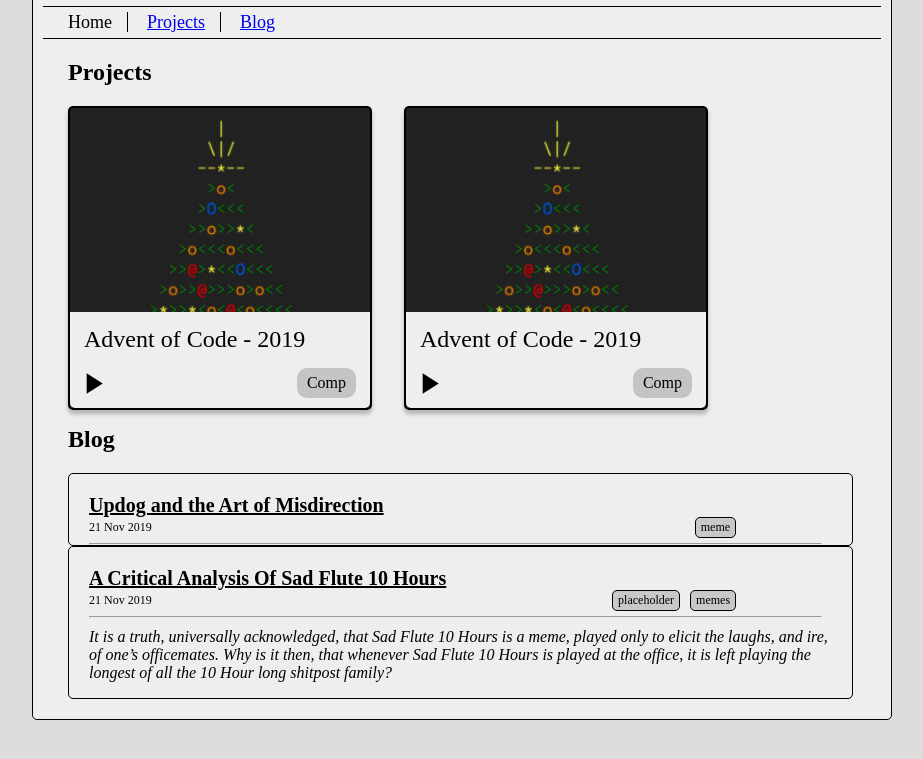
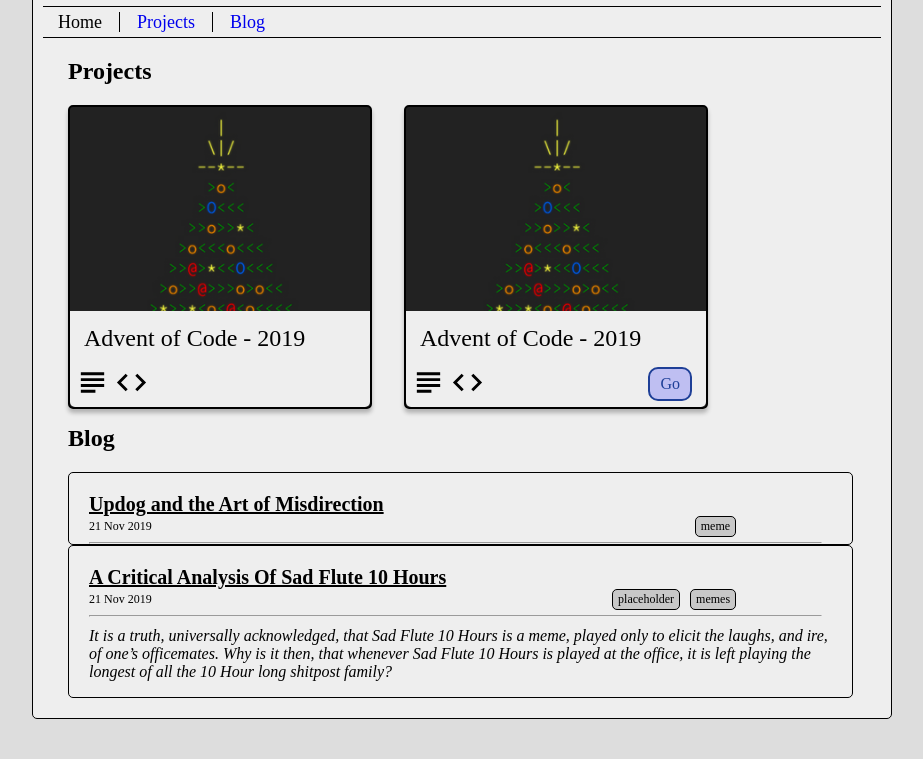
Before and after one commit to TateKennington/personal-website, a Jekyll site: the page built from index.html, in a window 1280 px wide, cut to the strip 125-884 px from the top of the page. Shown: the whole strip, without its empty margins (178-1101 px from the left). Built offline with Jekyll 4.4.1, drawn with Linux system fonts in a browser that asks for light colours.

Commit message:
Implement project links, nav, and started tags

```diff
--- a/_includes/header.html
+++ b/_includes/header.html
@@ -1,11 +1,39 @@
 <header>
     <div class="c-hero">
-        <h1>Tate<br />Kennington</h1>
+        <a href="/index.html">
+            <h1>Tate<br />Kennington</h1>
+        </a>
         <img src="https://placekitten.com/600/100" />
     </div>
     <nav>
-        <a>Home</a>
-        <a href="/projects.html">Projects</a>
-        <a href="/blog.html">Blog</a>
+        {% if page.name != "index.html" %}
+        <a href="/index.html">
+            <p>Home</p>
+        </a>
+        {%else%}
+        <a>
+            <p>Home</p>
+        </a>
+        {%endif%}
+        <div class="divider"></div>
+        {% if page.name != "projects.html" %}
+        <a href="/projects.html">
+            <p>Projects</p>
+        </a>
+        {%else%}
+        <a>
+            <p>Projects</p>
+        </a>
+        {%endif%}
+        <div class="divider"></div>
+        {% if page.name != "blog.html" %}
+        <a href="/blog.html">
+            <p>Blog</p>
+        </a>
+        {%else%}
+        <a>
+            <p>Blog</p>
+        </a>
+        {%endif%}
     </nav>
 </header>
--- a/_includes/project.html
+++ b/_includes/project.html
@@ -5,16 +5,27 @@
         <div class="c-project__description">
             {{project.description}}
             <div class="c-project__tags">
-                <div class="c-tag">Comp</div>
+                {% for tag in project.tags offset:1 %}
+                {%include tag.html name=tag%}
+                {% endfor %}
             </div>
         </div>
         <div class="c-project__footer">
             <div class="c-project__icons">
-                <img src="/assets/icons/play_arrow.svg" />
+                {%if project.interactive%}
+                <a href="{{project.interactive}}"><img src="/assets/icons/play_arrow.svg" /></a>
+                {%endif%}
+                <a href="{{project.url}}"><img src="/assets/icons/subject.svg" /></a>
+                {%if project.repo%}
+                <a href="{{project.repo}}"><img src="/assets/icons/code.svg" /></a>
+                {%endif%}
             </div>
+            {%if project.tags.size > 0%}
             <div class="c-project__tags">
-                <div class="c-tag">Comp</div>
+                {%assign tag = project.tags[0]%}
+                {%include tag.html name=tag%}
             </div>
+            {%endif%}
         </div>
     </div>
 </div>
--- /dev/null
+++ b/_includes/tag.html
@@ -0,0 +1 @@
+<div class="c-tag c-tag--{{include.name}}">{{include.name}}</div>
--- a/assets/css/style.scss
+++ b/assets/css/style.scss
@@ -20,26 +20,59 @@ body{
     justify-content: space-between;
     padding: 10px 0px;
     align-items: center;
+
+    & a{
+        color: black;
+        text-decoration: none;
+
+        &:link{
+            text-decoration: none;
+        }
+    }
 }
 
 nav {
     border-top: 1px solid black;
     border-bottom: 1px solid black;
-    padding: 5px 10px;
+    display: flex;
+    height: 30px;
+
+    & .divider{
+        border-left: 1px solid black;
+        margin: 5px 2px
+    }
 
     & a{
         font-size: 18px;
-        padding-right: 15px;
-        padding-left: 15px;
-        &:not(:last-child){
-            border-right: 1px solid black;
+        height: calc(100% - 4px);
+        margin: 2px 0;
+        display: flex;
+        align-items: center;
+
+        & p{
+            margin: 0;
+            padding-right: 15px;
+            padding-left: 15px;
+        }
+
+        &[href]:hover{
+            background-color: #c3c3c3;
+            text-decoration: none;
+        }
+
+        &:link{
+            text-decoration: none;
+        }
+
+        &:visited{
+            color: black;
         }
     }
 }
 
 h1 {
-    margin: 10px 10px;
-    font-size: 30px;
+    margin: 0 10px;
+    font-size: 36px;
 }
 
 h2{
@@ -54,10 +87,16 @@ section{
 .c-tag{
     height: 30px;
     border-radius: 10px;
-    background-color: #c4c4c4;
     padding: 0 10px;
     display: flex;
     align-items: center;
+    border: 2px solid black;
+
+    &--go{
+        border: 2px solid rgb(30, 63, 151);
+        background-color: rgba(0, 0, 255, 0.2);
+        color: rgb(30, 63, 151);
+    }
 }
 
 .c-project{
--- a/blog.html
+++ b/blog.html
@@ -1,5 +1,5 @@
 ---
-permalink: /blog
+layout: default
 ---
 {% for post in site.posts %}
 <section class="post-full">
--- /dev/null
+++ b/projects.html
@@ -0,0 +1,3 @@
+---
+layout: default
+---
```
Also changed, not shown: _projects/AoC-2019.md (+2 -1 lines), assets/icons/code.svg (added), assets/icons/menu.svg (added), assets/icons/read_more.svg (added), assets/icons/subject.svg (added).
